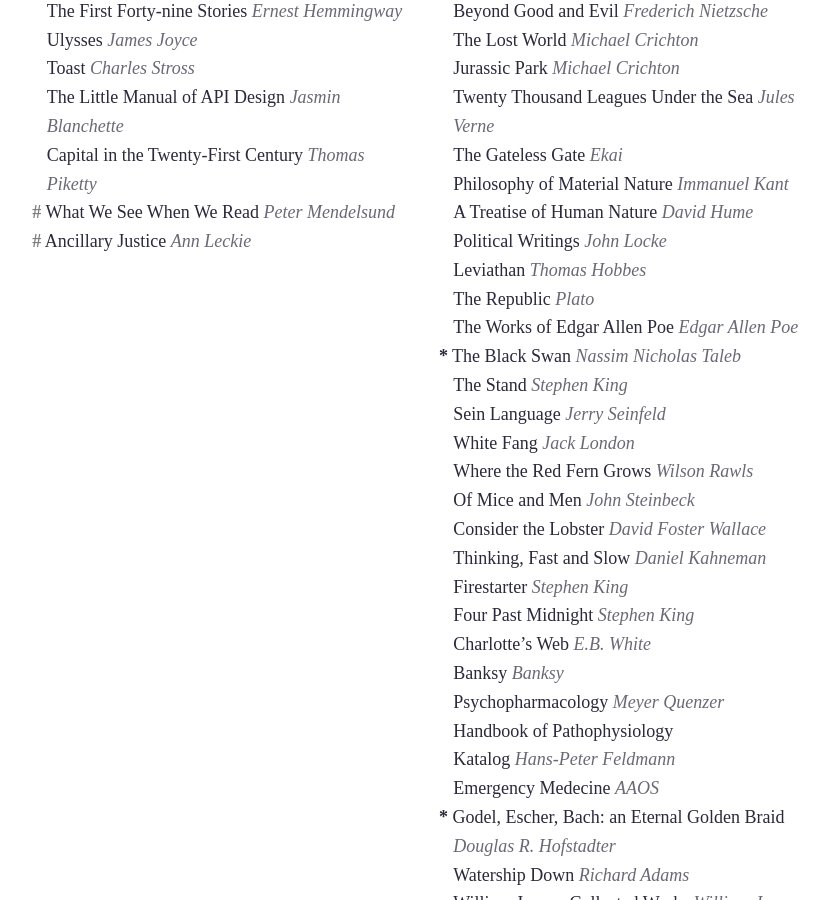
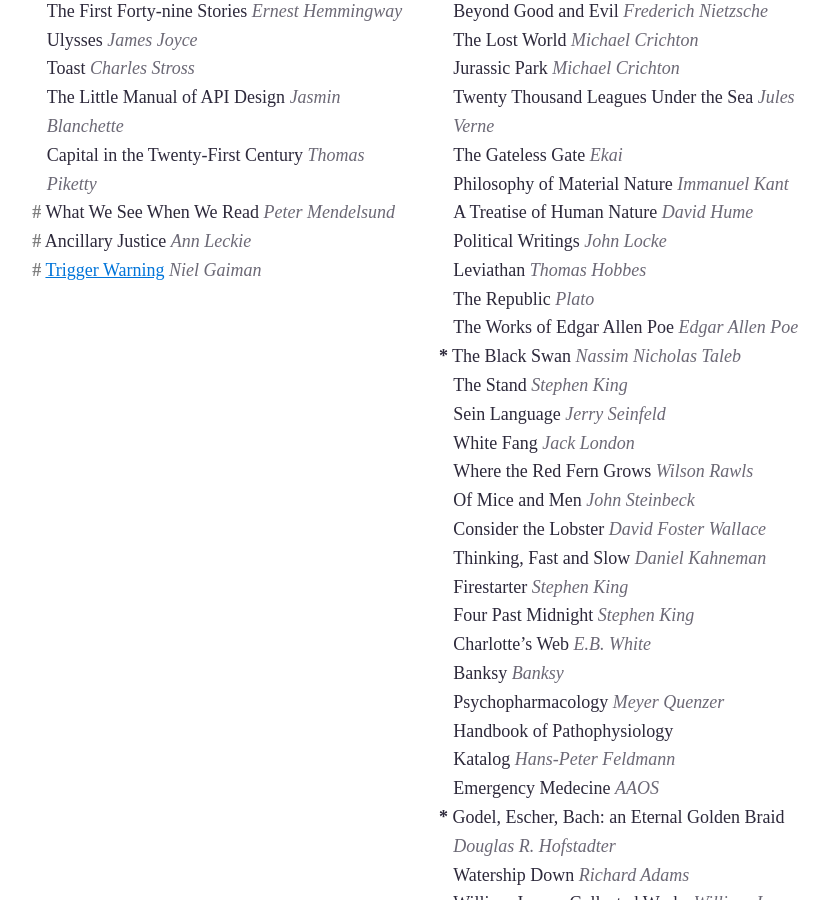
Before and after one commit to joshbeckman/andjosh.github.io, a Jekyll site: the page built from reading-lists.md, in a window 1280 px wide and 900 px high, scrolled down 800 px. Shown: the whole window, without its empty margins (408-1237 px from the left). Built offline with Jekyll 4.4.1, drawn with Linux system fonts in a browser that asks for light colours; Markdown is read by kramdown in place of the engine named in the settings.

Commit message:
more additions to lists

```diff
--- a/reading-lists.md
+++ b/reading-lists.md
@@ -39,6 +39,7 @@ permalink: /reading-lists/
 - Capital in the Twenty-First Century _Thomas Piketty_
 - __#__ What We See When We Read _Peter Mendelsund_
 - __#__ Ancillary Justice _Ann Leckie_
+- __#__ [Trigger Warning](http://www.indiebound.org/book/9780062330260?aff=jenmyers) _Niel Gaiman_
 
 <!--two items:-->
 
```
Also changed, not shown: people-lists.md (+1 -0 lines).
